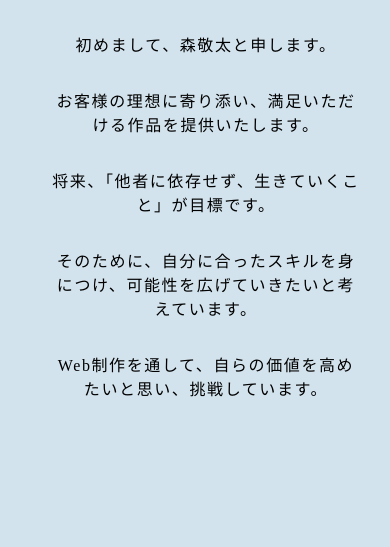
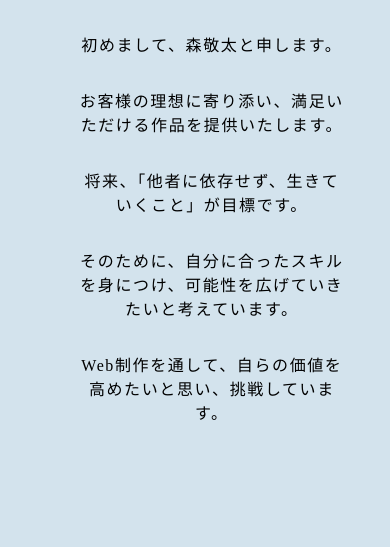
Before and after one commit to Keita-Mori/Keita-Mori-portfolio, a plain HTML site: page index.html in a window 390 px wide. Shown: the part 104-651 px from the top of the page. Drawn offline with Linux system fonts and the light colour scheme.

Commit message:
Update index.css

```diff
--- a/index.css
+++ b/index.css
@@ -194,6 +194,7 @@
 @media screen and (max-width:600px) {
     .main {
         width: unset;
+        width: 85%
 
     }
     .img {
```
